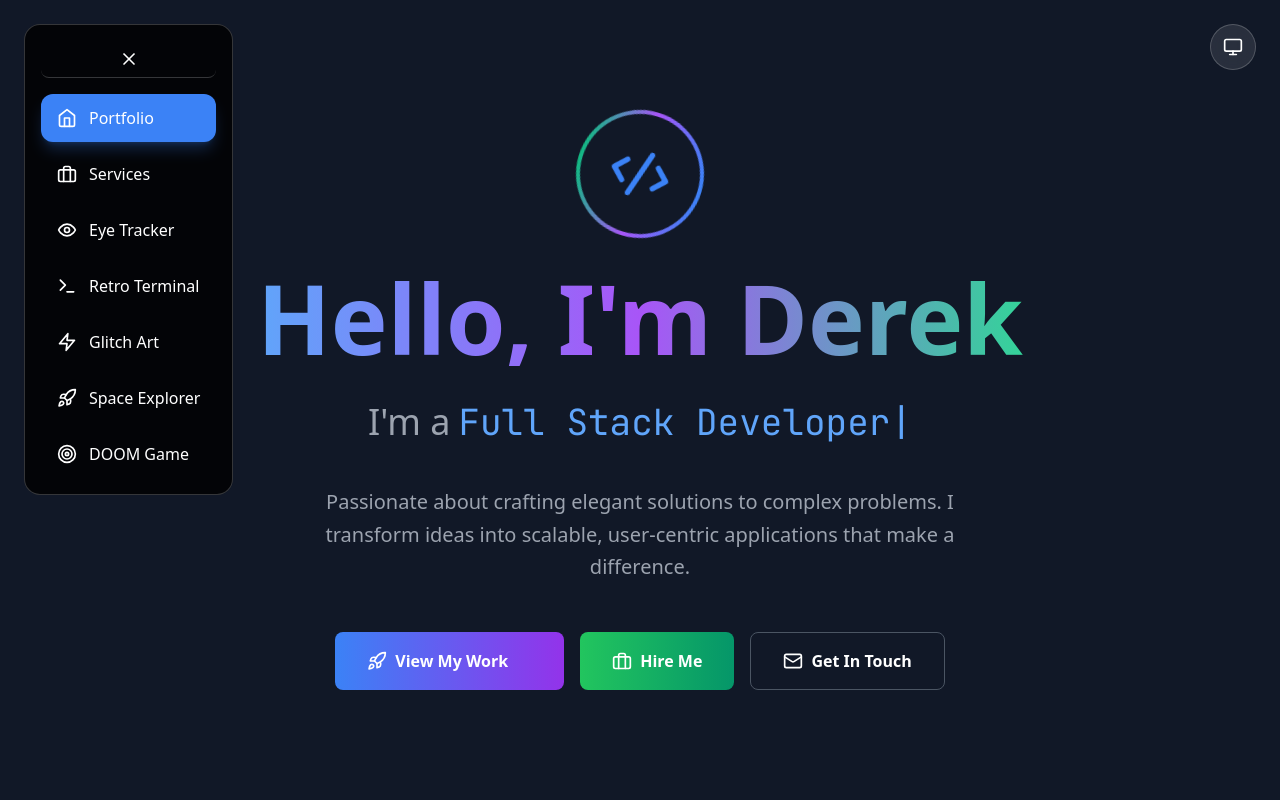
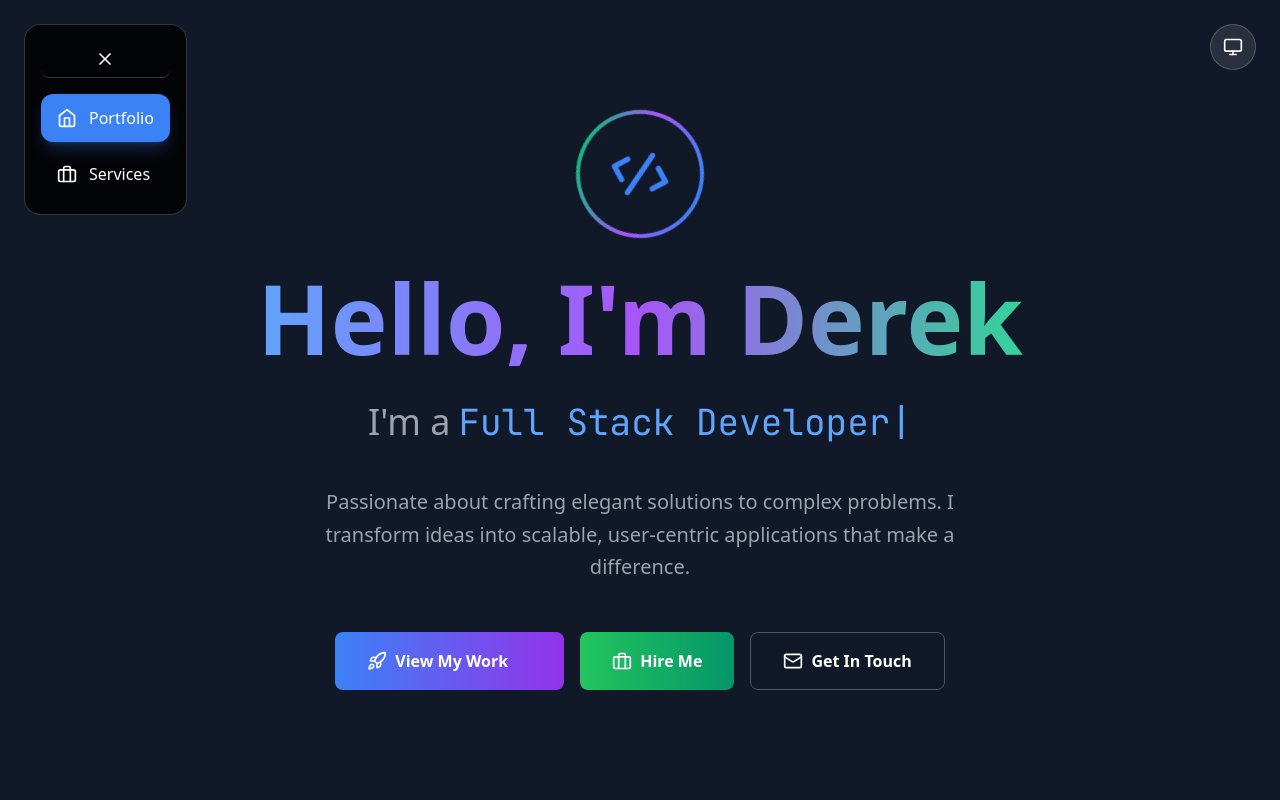
Before and after one commit to derekbolyard/PersonalSite, a React (Vite) app: page / in a window 1280 px wide. Shown: the top 800 px of the page. Built offline with nearby package versions, Linux system fonts and the light colour scheme.

Commit message:
Updated Navigation.tsx

```diff
--- a/src/components/Navigation.tsx
+++ b/src/components/Navigation.tsx
@@ -15,11 +15,6 @@ export default function Navigation({ currentPage, onPageChange }: NavigationProp
   const pages = [
     { id: 'home', name: 'Portfolio', icon: Home },
     { id: 'services', name: 'Services', icon: Briefcase },
-    { id: 'eyes', name: 'Eye Tracker', icon: Eye },
-    { id: 'terminal', name: 'Retro Terminal', icon: Terminal },
-    { id: 'glitch', name: 'Glitch Art', icon: Zap },
-    { id: 'space', name: 'Space Explorer', icon: Rocket },
-    { id: 'doom', name: 'DOOM Game', icon: Target }
   ];
 
   const handlePageChange = (pageId: string) => {
```
